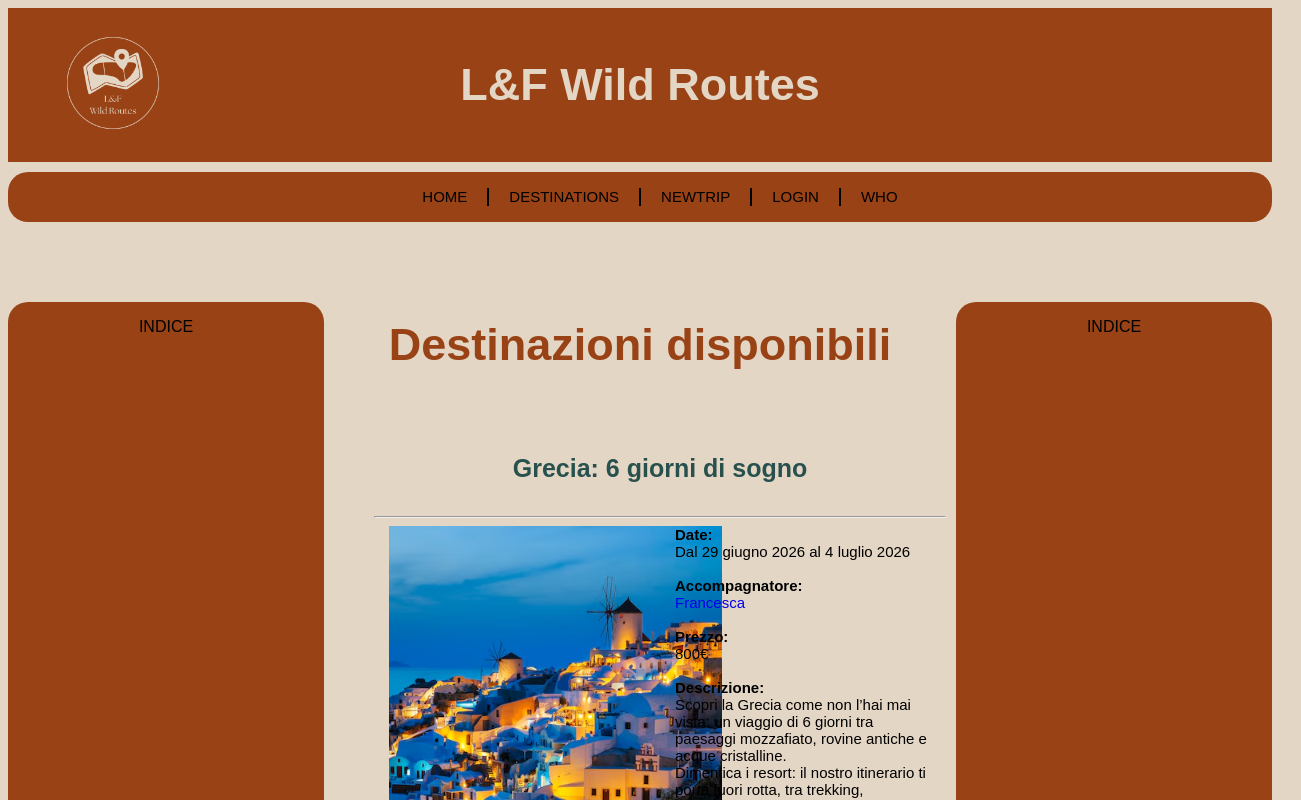
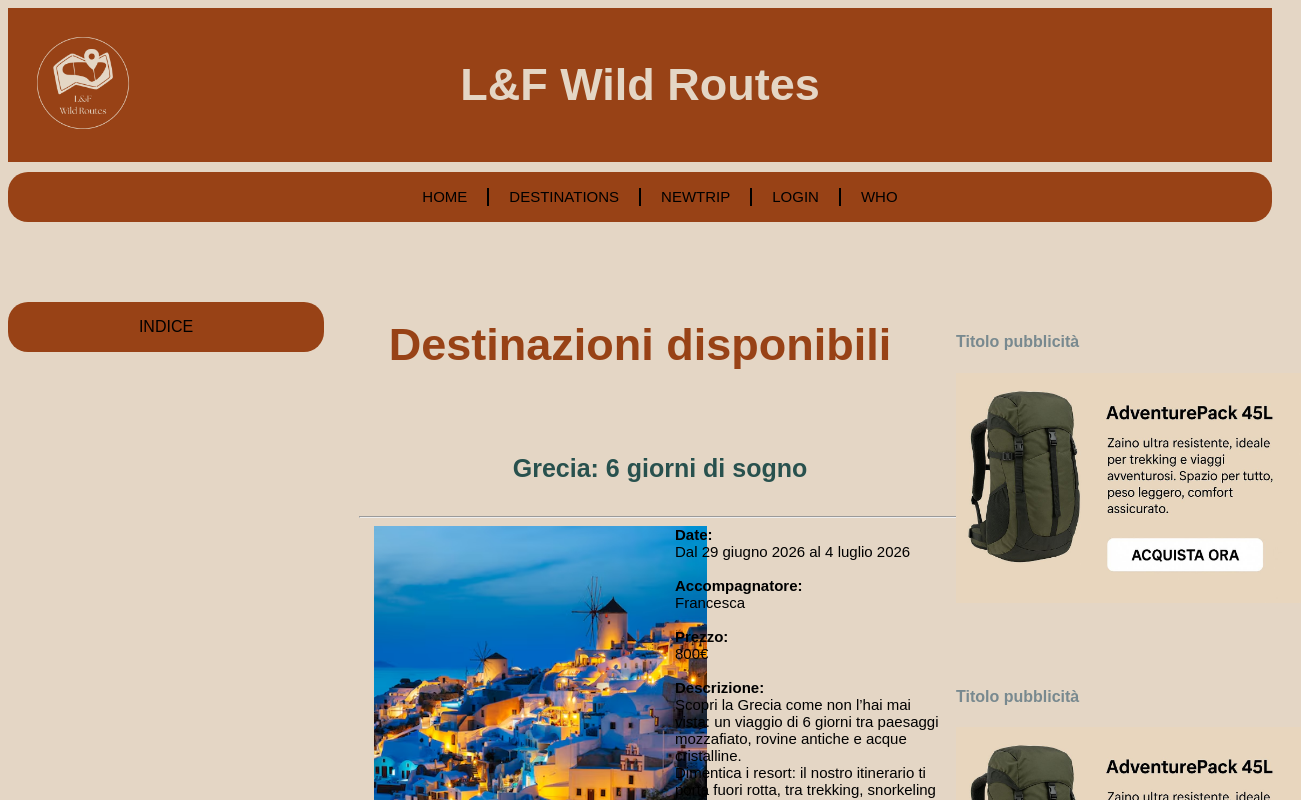
Before and after one commit to Leod55/L-f-Wild-Routes, a Vue app in the folder LFWildRoutes/: page /destinations in a window 1280 px wide. Shown: the top 800 px of the page, 1301 px wide, since content can reach past the window. Built offline with nearby package versions, Linux system fonts and the light colour scheme.

Commit message:
Aggiunto oltre a classe col-12 anche row per header, nav e footer.
messo padding 0 15px solo per classi col-3 e col-6 per poter maneggiare meglio il padding negli elementi con class col-12 (avevo problemi col padding verticale del footer).

```diff
--- a/LFWildRoutes/src/assets/main.css
+++ b/LFWildRoutes/src/assets/main.css
@@ -3,6 +3,9 @@
 * {
   box-sizing: border-box;
 }
+
+/*Metto il padding solo delle colonne 3 e 6 perche compongono le 3 sezioni, mentre negli elementi da 12 cosi riesco a gestire tutto normalmente*/
+
 .col-1 {
   width: 8.33%;
 }
@@ -20,6 +23,7 @@
 }
 .col-6 {
   width: 50%;
+  padding: 0 15px;
 }
 .col-7 {
   width: 58.33%;
@@ -29,6 +33,7 @@
 }
 .col-9 {
   width: 75%;
+  padding: 0 15px;
 }
 .col-10 {
   width: 83.33%;
@@ -42,13 +47,11 @@
 
 [class*="col-"] {
   float: left;
-  padding: 0 15x;
 }
 
 @media only screen and (min-width: 768px) {
   [class*="col-"] {
     float: left;
-    padding: 0 15px;
   }
 }
 
@@ -86,6 +89,7 @@ footer {
   margin-top: 40px;
   position: relative;
   bottom: 10px;
+  padding: 10px;
 }
 
 aside {
@@ -94,8 +98,7 @@ aside {
   position: relative;
   border-radius: 20px;
   margin: 20px 0;
-  padding: 20px 0;
-  height: 15cm;
+  height: auto;
 }
 
 h1,
@@ -112,8 +115,14 @@ h6 {
   color: var(--tertiary);
 }
 
+/*-------------------------------------------CARD SECTIONS-----------------------------------------------------------*/
+
 .section_article {
   margin: 20px;
+}
+
+.section_article a {
+  color: var(--black);
 }
 
 .section_title {
--- a/LFWildRoutes/src/components/AdCard.vue
+++ b/LFWildRoutes/src/components/AdCard.vue
@@ -1,11 +1,19 @@
-<script>
-
-</script>
+<script></script>
 
 <template>
+  <article class="col-3 ad_article">
+    <div>
+      <h4>Titolo pubblicità</h4>
+    </div>
 
+    <div>
+      <img src="../assets/img/Zaino.jpg" alt="ad1" height="230" />
+    </div>
+  </article>
 </template>
 
 <style>
-
+.ad_article {
+  margin: 30px 0;
+}
 </style>
--- a/LFWildRoutes/src/components/DestinationCard.vue
+++ b/LFWildRoutes/src/components/DestinationCard.vue
@@ -10,7 +10,11 @@
 
     <div class="section_content row">
       <div class="col-6">
-        <img src="../assets/img/FotoGrecia2.jpg" alt="logo" height="500" />
+        <img
+          src="../assets/img/FotoGrecia2.jpg"
+          alt="fotogrecia"
+          height="500"
+        />
       </div>
 
       <div class="col-6">
--- a/LFWildRoutes/src/components/Footer.vue
+++ b/LFWildRoutes/src/components/Footer.vue
@@ -1,15 +1,12 @@
-<script>
-</script>
+<script></script>
 
 <template>
-
-    <footer class="col-12">
-            © 2025 LFWildRoutes <br>
-            Un sito di Leonardo Dessanay e Francesca del Zompo <br> <br>
-            Contatti: lfwildroutes@gmail.com
-    </footer>
-
+  <footer class="col-12 row">
+    © 2025 LFWildRoutes <br />
+    Un sito di Leonardo Dessanay e Francesca del Zompo <br />
+    <br />
+    Contatti: lfwildroutes@gmail.com
+  </footer>
 </template>
 
-<style>
-</style>
+<style></style>
--- a/LFWildRoutes/src/components/GuideCard.vue
+++ b/LFWildRoutes/src/components/GuideCard.vue
@@ -36,4 +36,15 @@
   </article>
 </template>
 
-<style></style>
+<style>
+a:link {
+  text-decoration: none;
+  font-size: 15px;
+}
+
+a:hover {
+  font-weight: bold;
+  font-size: 16px;
+  color: var(--tertiary);
+}
+</style>
--- a/LFWildRoutes/src/components/Header.vue
+++ b/LFWildRoutes/src/components/Header.vue
@@ -1,20 +1,16 @@
-<script>
-</script>
+<script></script>
 
 <template>
-
-    <header class="col-12">
-
-        <div class="col-3"> <img src="../assets/img/logo2.png" alt="logo" width="150"> </div>
-        <div class="col-9"> <h1 id="header_title"> L&F Wild Routes </h1> </div>
-
+  <header class="col-12 row">
+    <div class="col-3">
+      <img src="../assets/img/logo2.png" alt="logo" width="150" />
+    </div>
+    <div class="col-9"><h1 id="header_title">L&F Wild Routes</h1></div>
   </header>
-
 </template>
 
 <style>
-
-#header_title{
+#header_title {
   color: var(--secondary);
   margin: 0;
   position: absolute;
@@ -22,5 +18,4 @@
   top: 50%;
   transform: translate(-50%, -50%);
 }
-
 </style>
--- a/LFWildRoutes/src/components/Navbar.vue
+++ b/LFWildRoutes/src/components/Navbar.vue
@@ -1,10 +1,9 @@
 <script>
-import { RouterLink } from 'vue-router'
+import { RouterLink } from "vue-router";
 </script>
 
 <template>
-
-    <nav class="col-12">
+  <nav class="col-12 row">
     <ul>
       <li><RouterLink to="/">HOME</RouterLink></li>
       <li><RouterLink to="/destinations">DESTINATIONS</RouterLink></li>
@@ -13,13 +12,10 @@ import { RouterLink } from 'vue-router'
       <li><RouterLink to="/who">WHO</RouterLink></li>
     </ul>
   </nav>
-
 </template>
 
 <style>
-
-
-nav li{
+nav li {
   list-style-type: none;
   display: inline-block;
   padding-left: 20px;
@@ -27,23 +23,22 @@ nav li{
   border-left: 2px solid var(--black);
 }
 
-nav li:first-child{
+nav li:first-child {
   border-left: none;
 }
 
-nav li > a{
+nav li > a {
   color: var(--black);
 }
 
-a:link{
+a:link {
   text-decoration: none;
   font-size: 15px;
 }
 
-a:hover{
+a:hover {
   font-weight: bold;
   font-size: 16px;
   color: var(--secondary);
 }
-
 </style>
--- a/LFWildRoutes/src/views/DestinationsView.vue
+++ b/LFWildRoutes/src/views/DestinationsView.vue
@@ -1,9 +1,10 @@
 <script>
-import Header from '@/components/Header.vue'
-import Navbar from '@/components/Navbar.vue'
-import DestinationCard from '@/components/DestinationCard.vue'
-import Footer from '@/components/Footer.vue'
-import Sidebar from '@/components/Sidebar.vue'
+import Header from "@/components/Header.vue";
+import Navbar from "@/components/Navbar.vue";
+import DestinationCard from "@/components/DestinationCard.vue";
+import Footer from "@/components/Footer.vue";
+import Sidebar from "@/components/Sidebar.vue";
+import AdCard from "@/components/AdCard.vue";
 
 export default {
   components: {
@@ -11,54 +12,39 @@ export default {
     Navbar,
     Footer,
     DestinationCard,
-    Sidebar
-  }
-}
+    Sidebar,
+    AdCard,
+  },
+};
 </script>
 
 <template>
+  <Header> </Header>
 
-    <Header>
-    </Header>
+  <Navbar> </Navbar>
 
-    <Navbar>
-    </Navbar>
+  <article class="row">
+    <Sidebar> </Sidebar>
 
-<article class="row">
-
-  <Sidebar>
-  </Sidebar>
-
-  <div id="destinations_div" class="col-6">
-
-    <div> <h1> Destinazioni disponibili </h1> </div>
+    <div id="destinations_div" class="col-6">
+      <div><h1>Destinazioni disponibili</h1></div>
 
       <div>
-        <DestinationCard>
-        </DestinationCard>
+        <DestinationCard> </DestinationCard>
 
-        <DestinationCard>
-        </DestinationCard>
+        <DestinationCard> </DestinationCard>
 
-        <DestinationCard>
-        </DestinationCard>
+        <DestinationCard> </DestinationCard>
 
-        <DestinationCard>
-        </DestinationCard>
+        <DestinationCard> </DestinationCard>
       </div>
+    </div>
 
-      </div>
+    <AdCard> </AdCard>
+    <AdCard> </AdCard>
+  </article>
 
-    <Sidebar>
-    </Sidebar>
-
-</article>
-
-    <Footer>
-    </Footer>
-
+  <Footer> </Footer>
 </template>
 
-<style>
-
-</style>
+<style></style>
```
Also changed, not shown: LFWildRoutes/src/assets/img/Ad1.png (added), LFWildRoutes/src/assets/img/Zaino.jpg (added). Lines whose indentation alone changed are shown as unchanged.
